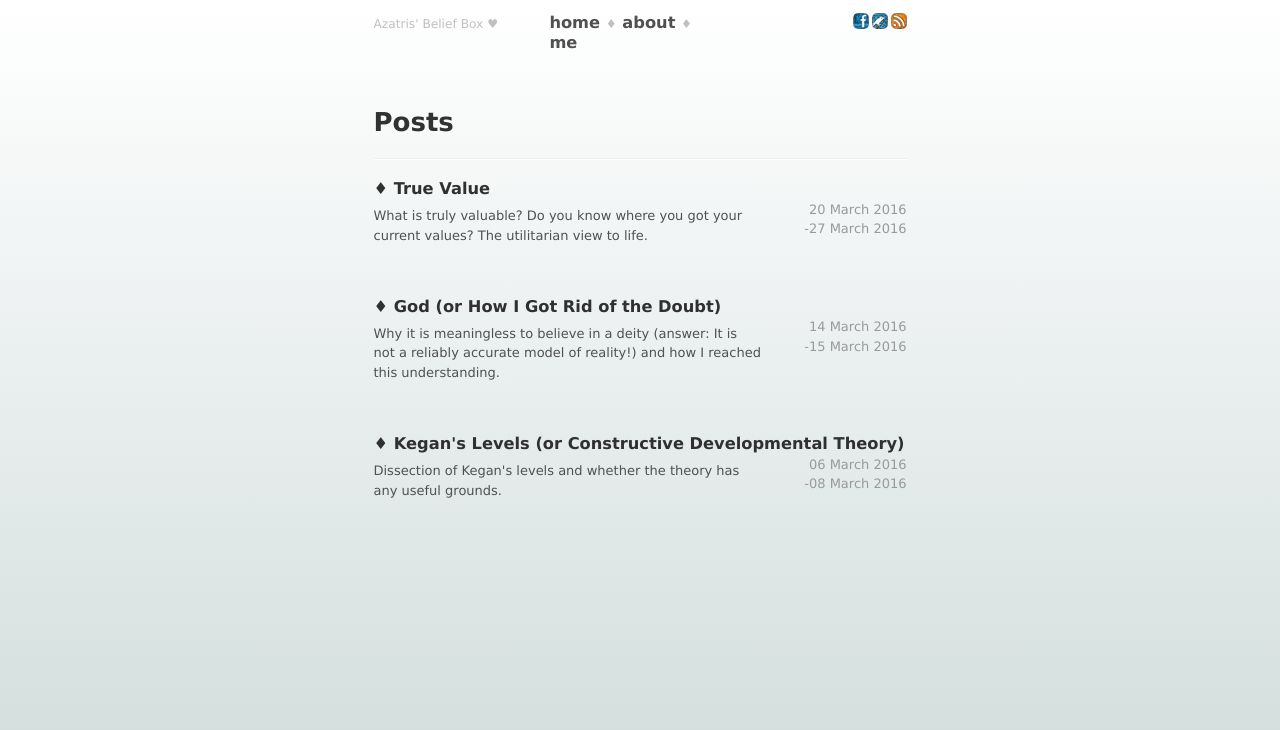
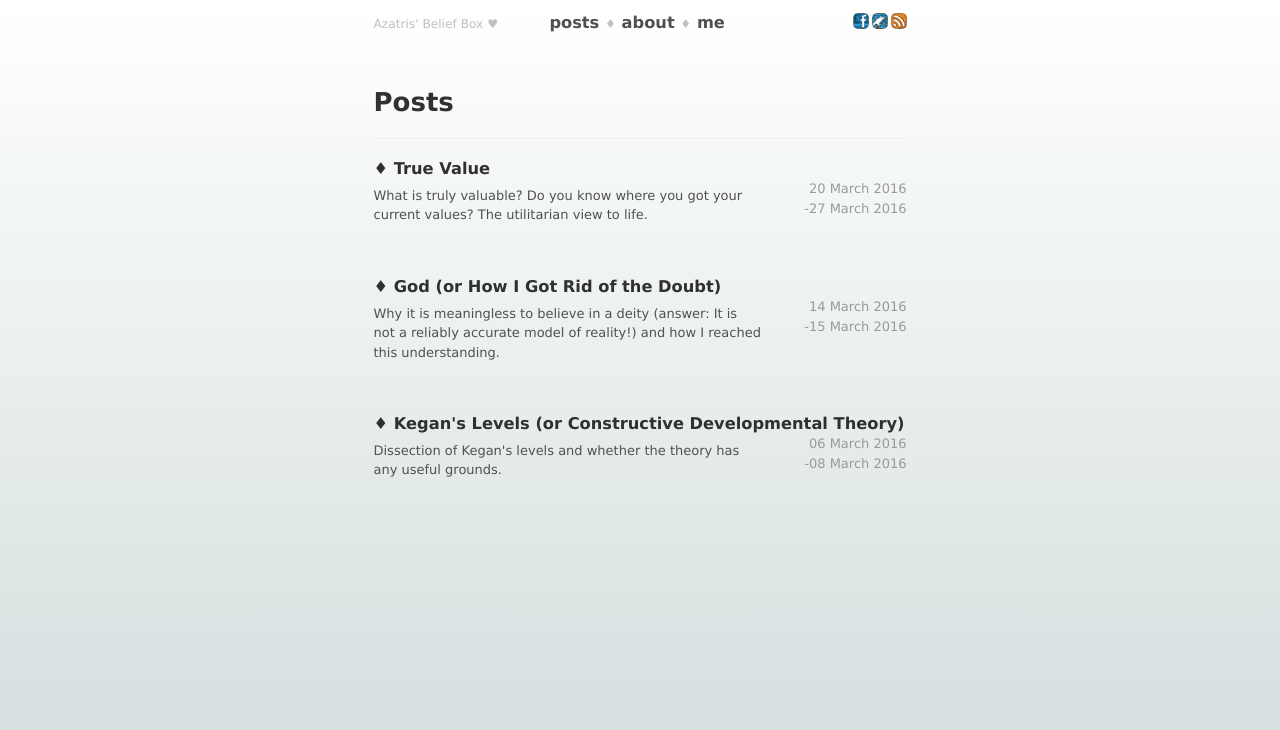
Before and after one commit to azatris/azatris.github.io, a Jekyll site: the page built from index.html, in a window 1280 px wide. Shown: the top 730 px of the page. Built offline with Jekyll 4.4.1, drawn with Linux system fonts in a browser that asks for light colours; the list of posts is cut into pages by our own code.

Commit message:
Refactor at head: home -> posts

```diff
--- a/_layouts/default.html
+++ b/_layouts/default.html
@@ -15,7 +15,7 @@
         </div>
         <div class="column-center">
           <h3 class="masthead-title" id="content">
-            <a href="{{ site.baseurl }}/" title="home">home</a>
+            <a href="{{ site.baseurl }}/" title="posts">posts</a>
             <small>♦</small>
             <a href="{{ site.baseurl }}/about" title="what this blog is about">about</a>
             <small>♦</small>
```
